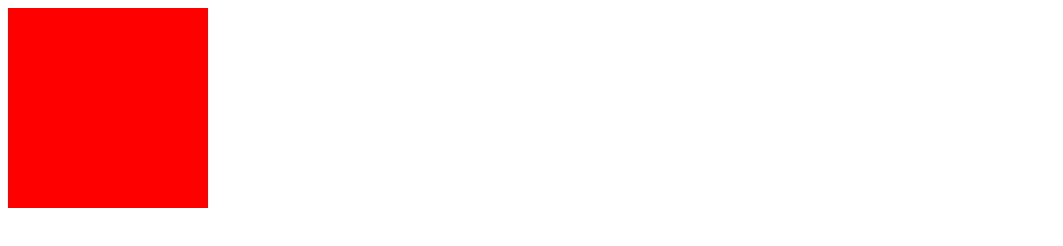
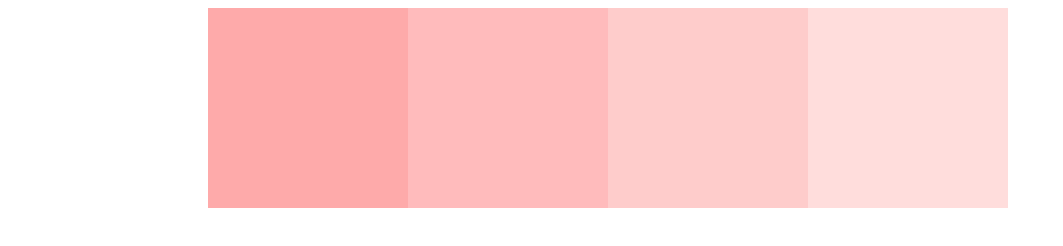
Before and after one commit to matsu0324/jascript_quiz, a plain HTML site: page jQuery-Lesson/index.html in a window 1280 px wide. Shown: the whole page, without its empty margins (0-1063 px from the left). Drawn offline with Linux system fonts and the light colour scheme.

Commit message:
[Finish] jquery 6章 this

```diff
--- a/jQuery-Lesson/app.css
+++ b/jQuery-Lesson/app.css
@@ -1,9 +1,22 @@
 .box1 {
-  background-color: #ff0000;
+  background-color: #ffffff;
   height: 200px;
   width: 200px;
+  float: left;
 }
 
-.box1-ext {
-  border: 10px solid black;
+.bg1 {
+  background-color: #ffaaaa;
 }
+
+.bg2 {
+  background-color: #ffbbbb;
+}
+
+.bg3 {
+  background-color: #ffcccc;
+}
+
+.bg4 {
+  background-color: #ffdddd;
+}
--- a/jQuery-Lesson/app.js
+++ b/jQuery-Lesson/app.js
@@ -1,8 +1,5 @@
 $(function () {
   $(".box1").on("click", function () {
-    $(".box1").addClass("box1-ext");
-  });
-  $(".box1").mouseout(function () {
-    $(".box1").removeClass("box1-ext");
+    $(this).slideUp();
   });
 });
--- a/jQuery-Lesson/index.html
+++ b/jQuery-Lesson/index.html
@@ -8,6 +8,10 @@
 
   <body>
     <div class="box1"></div>
+    <div class="box1 bg1"></div>
+    <div class="box1 bg2"></div>
+    <div class="box1 bg3"></div>
+    <div class="box1 bg4"></div>
     <script src="jquery.min.js"></script>
     <script src="app.js"></script>
   </body>
```
